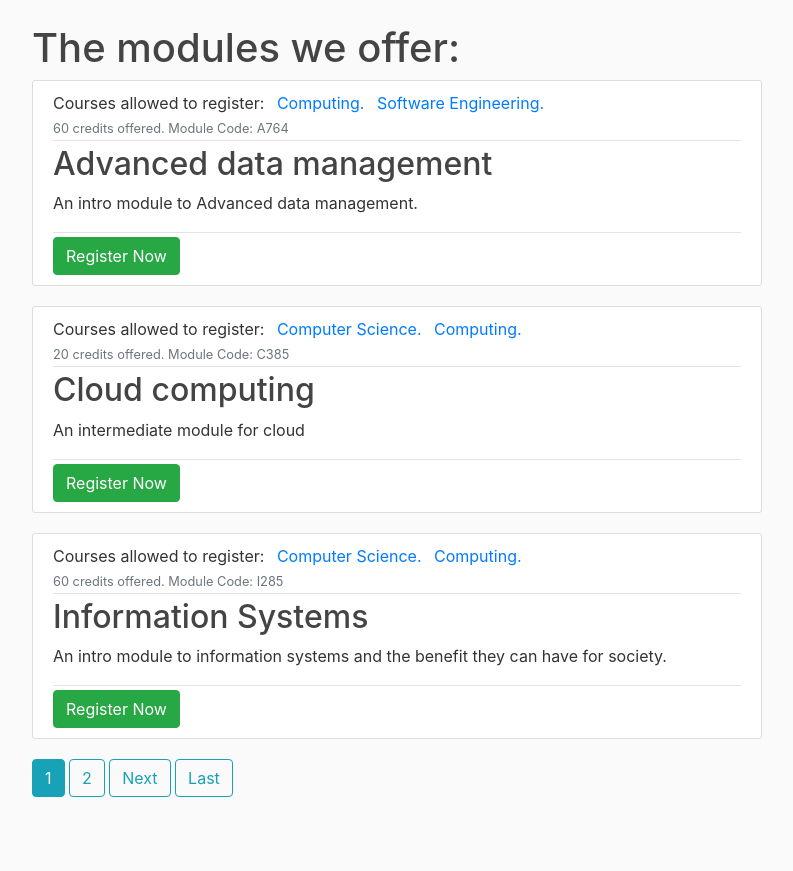
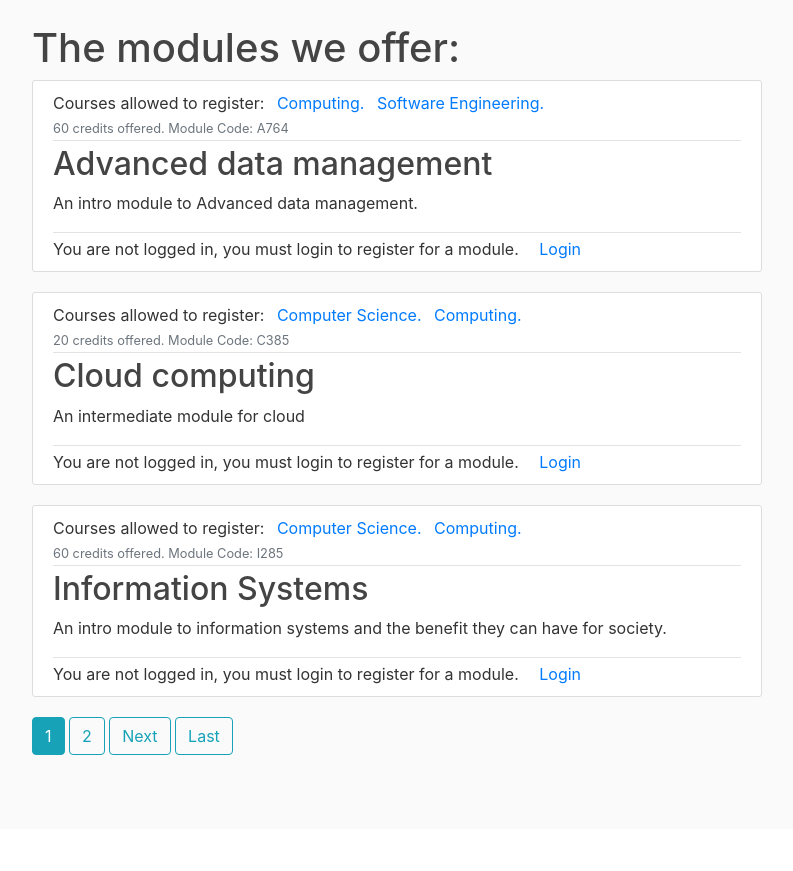
Before and after one commit to C1003593/RegistrationApp, a Django app: page /modules in a window 1280 px wide. Shown: the part 56-927 px from the top of the page, without its empty margins (53-846 px from the left). After the commit the page ends 811 px from the top, so only its background shows below. Run offline with Django 3.2, Linux system fonts and the light colour scheme; data comes from the database, SQL or seed files in the repository; both versions use the stored data as it was after the commit; some libraries are stand-ins or nearby versions.

Commit message:
Modules will not allow reg if unavailable.

```diff
--- a/ModuleRegistrationSystem/templates/ModuleRegistrationSystem/modules.html
+++ b/ModuleRegistrationSystem/templates/ModuleRegistrationSystem/modules.html
@@ -14,11 +14,21 @@
             <h2><a class="article-title" href="{% url 'ModuleRegistrationSystem:module-detail' module.code %}">{{ module }}</a></h2>
             <p class="article-content">{{ module.description }}</p>
             <div class="article-metadata"></div>
-            <form method="POST" action="{% url 'ModuleRegistrationSystem:module-registration' module.code %}">
-                {% csrf_token %}
-                {{ form | crispy }}
-                <button class="btn btn-success" type="submit">Register Now</button>
-            </form>
+            {% if user.is_authenticated %}
+
+                {% if module.availability == True %}
+                    <form method="POST" action="{% url 'ModuleRegistrationSystem:module-registration' module.code %}">
+                        {% csrf_token %}
+                        {{ form | crispy }}
+                        <button class="btn btn-success" type="submit">Register Now</button>
+                    </form>
+                {% elif module.availability == False %}
+                    <a class="mr-2">This module is not currently available.</a>
+                {% endif %}
+            {% else %}
+                <a class="mr-2">You are not logged in, you must login to register for a module.</a>
+                <a class="ml-2" href="{% url 'login' %}">Login</a>
+            {% endif %}
     </article>
 {% endfor %}
 
--- a/ModuleRegistrationSystem/urls.py
+++ b/ModuleRegistrationSystem/urls.py
@@ -2,7 +2,7 @@ from django.urls import path
 from . import views
 from .views import ModuleDetailView, ModuleListView, ModuleCreateView, ModuleUpdateView, ModuleDeleteView
 from .views import CourseDetailView
-from .views import RegistrationView, ModuleRegi, ModuleDeregistration
+from .views import RegistrationView, ModuleRegistration, ModuleDeregistration
 
 app_name = 'ModuleRegistrationSystem'
 
@@ -19,7 +19,7 @@ urlpatterns = [
     path('module/<str:pk>/delete/', ModuleDeleteView.as_view(), name='module-delete'),
     path('course/<str:pk>', CourseDetailView.as_view(), name = 'course-detail'),
     path('registration/<str:username>', RegistrationView.as_view(), name='registrations'),
-    path('moduleregistration/<str:pk>', ModuleRegi, name = 'module-registration'),
+    path('moduleregistration/<str:pk>', ModuleRegistration, name = 'module-registration'),
     path('modulederegistration/<int:pk>/delete', ModuleDeregistration.as_view(), name = 'module-deregistration')
 
 
--- a/ModuleRegistrationSystem/views.py
+++ b/ModuleRegistrationSystem/views.py
@@ -75,17 +75,9 @@ class ModuleUpdateView(UpdateView):
 class ModuleDeleteView(DeleteView):
         model = Module
         success_url = '/modules'
-"""
-class ModuleRegistration(CreateView):
-        model = Registration
-        fields = ['module']
-        def form_valid(self, form):
-                form.instance.student = self.request.user
-                return super().form_valid(form)
-        success_url = '/modules'
-"""
 
-def ModuleRegi(request, pk):
+
+def ModuleRegistration(request, pk):
         module = get_object_or_404(Module, code=pk)
         if request.method == "POST":
                 form = ModuleReg(request.POST)
@@ -95,7 +87,7 @@ def ModuleRegi(request, pk):
                         reg.student = request.user
 
                         reg.save()
-                        messages.success(request, f"You have successfully registered from the module.")
+                        messages.success(request, f"You have successfully registered for the module.")
                         return redirect('ModuleRegistrationSystem:modules')
                 else:
                         messages.warning(request, f"You are already registered for this module.")
@@ -104,7 +96,6 @@ def ModuleRegi(request, pk):
                 form = ModuleReg()
         return redirect('ModuleRegistrationSystem:modules')
 
-
 class ModuleDeregistration(SuccessMessageMixin, DeleteView):
         model = Registration
         success_message = "You have successfully deregistered from the module."
```
Also changed, not shown: ModuleRegistrationSystem/templates/ModuleRegistrationSystem/module_detail.html (+16 -1 lines), db.sqlite3.
